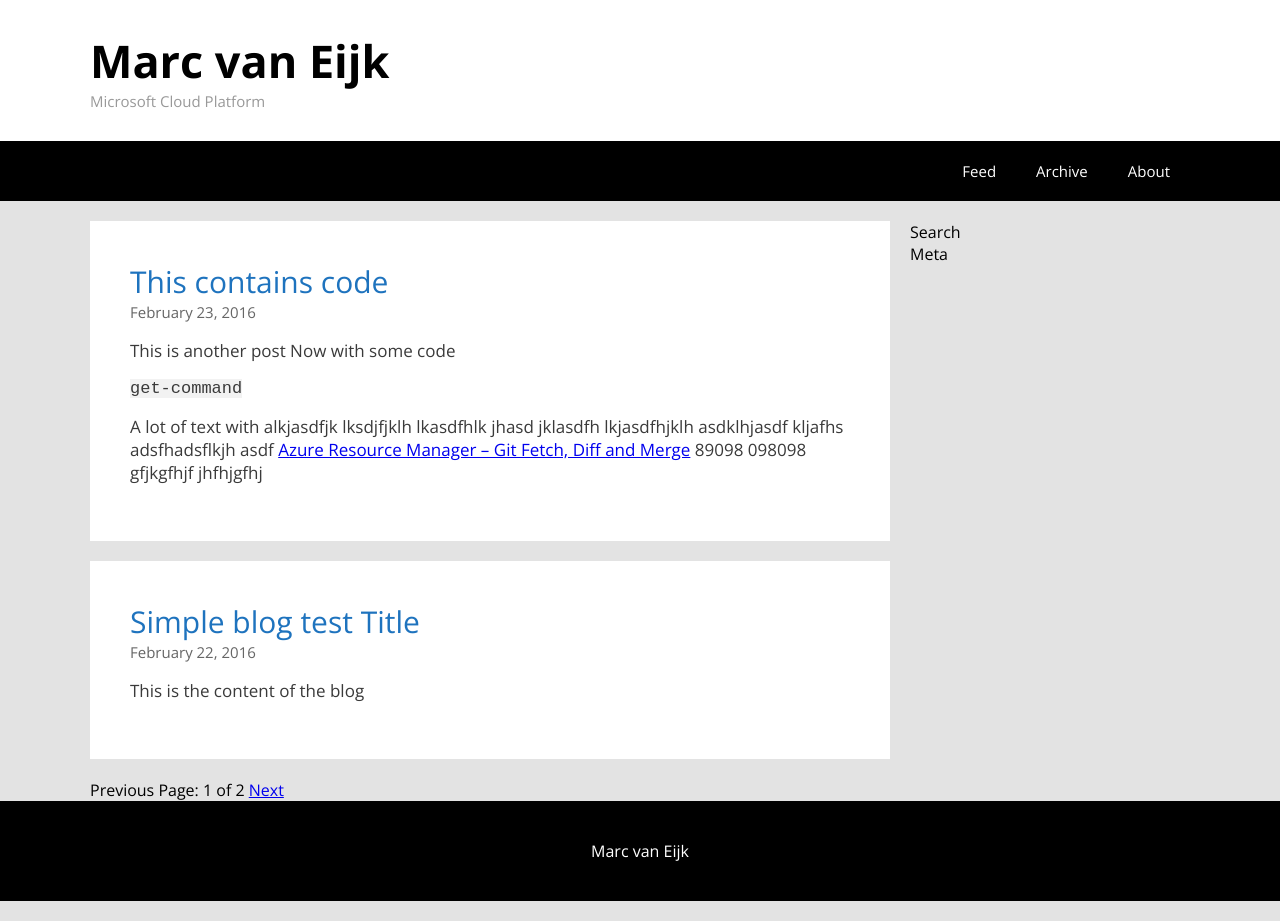
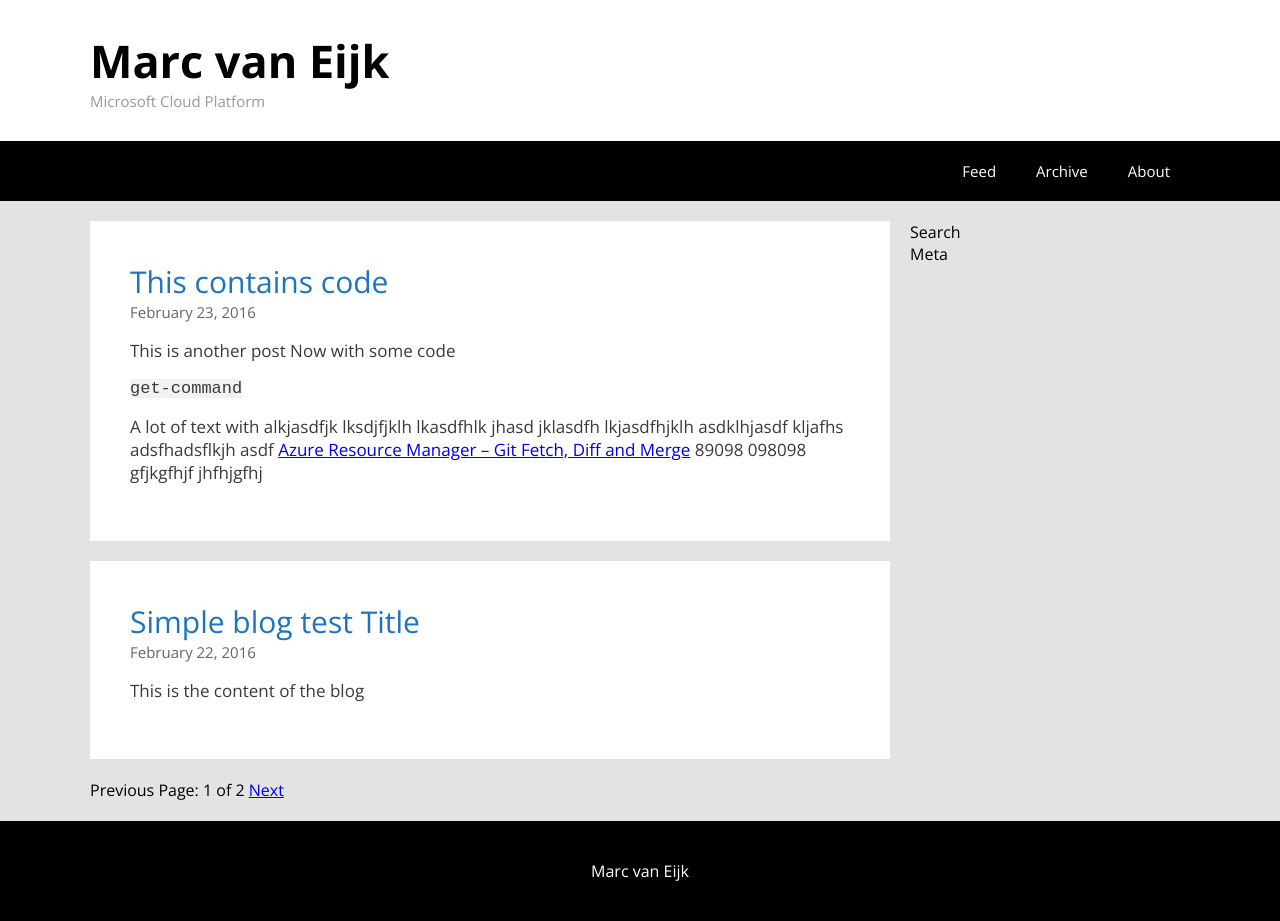
Before and after one commit to marcvaneijkdemo/marcvaneijkdemo.github.io, a Jekyll site: the page built from index.html, in a window 1280 px wide. Built offline with Jekyll 4.4.1, drawn with Linux system fonts in a browser that asks for light colours; the list of posts is cut into pages by our own code.

Commit message:
Update content.css

```diff
--- a/css/content.css
+++ b/css/content.css
@@ -48,3 +48,7 @@ a.contentTitle:hover {
   padding: 40px;
   margin-bottom: 20px;
 }
+
+.contentPaginator {
+  margin-bottom: 20px;
+}
```
